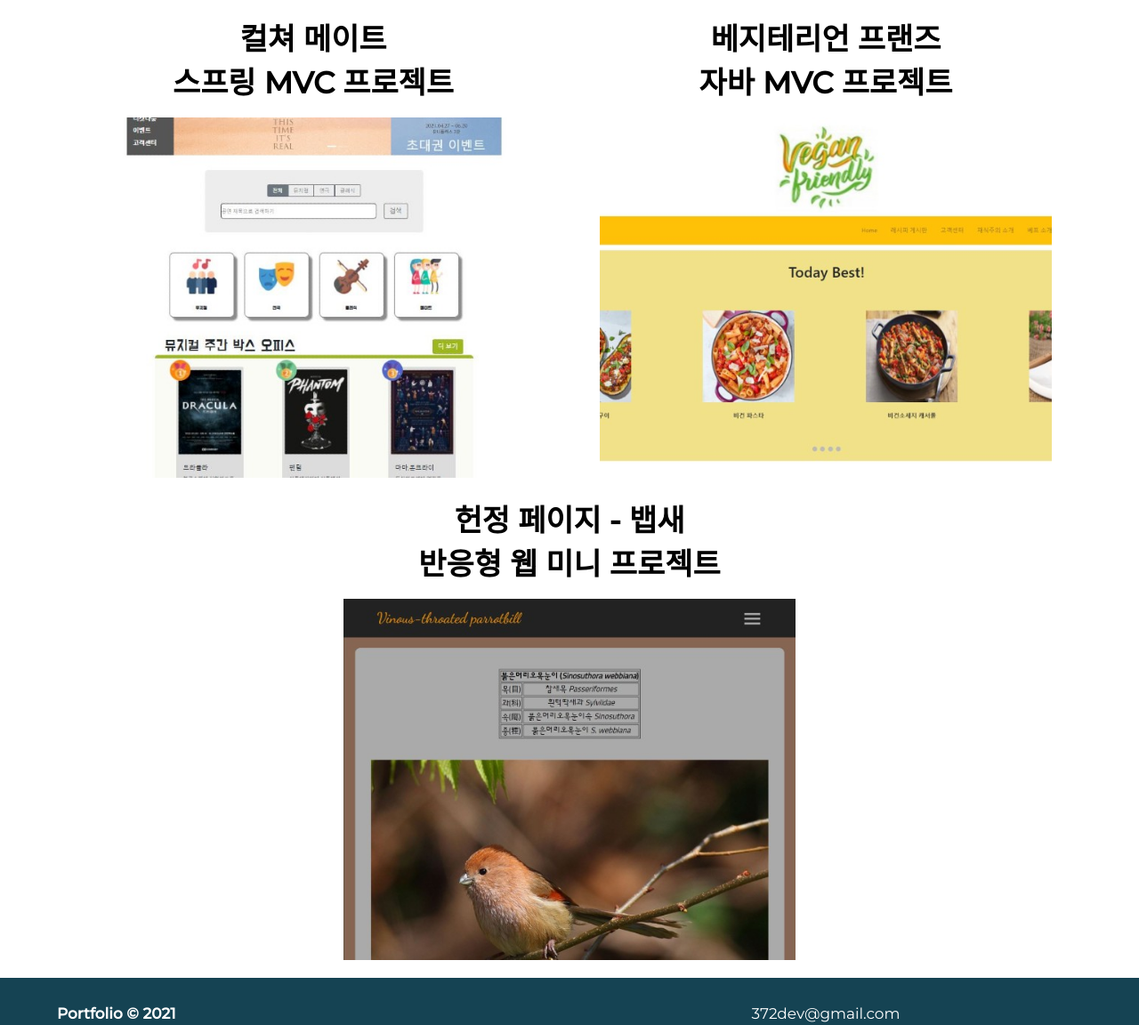
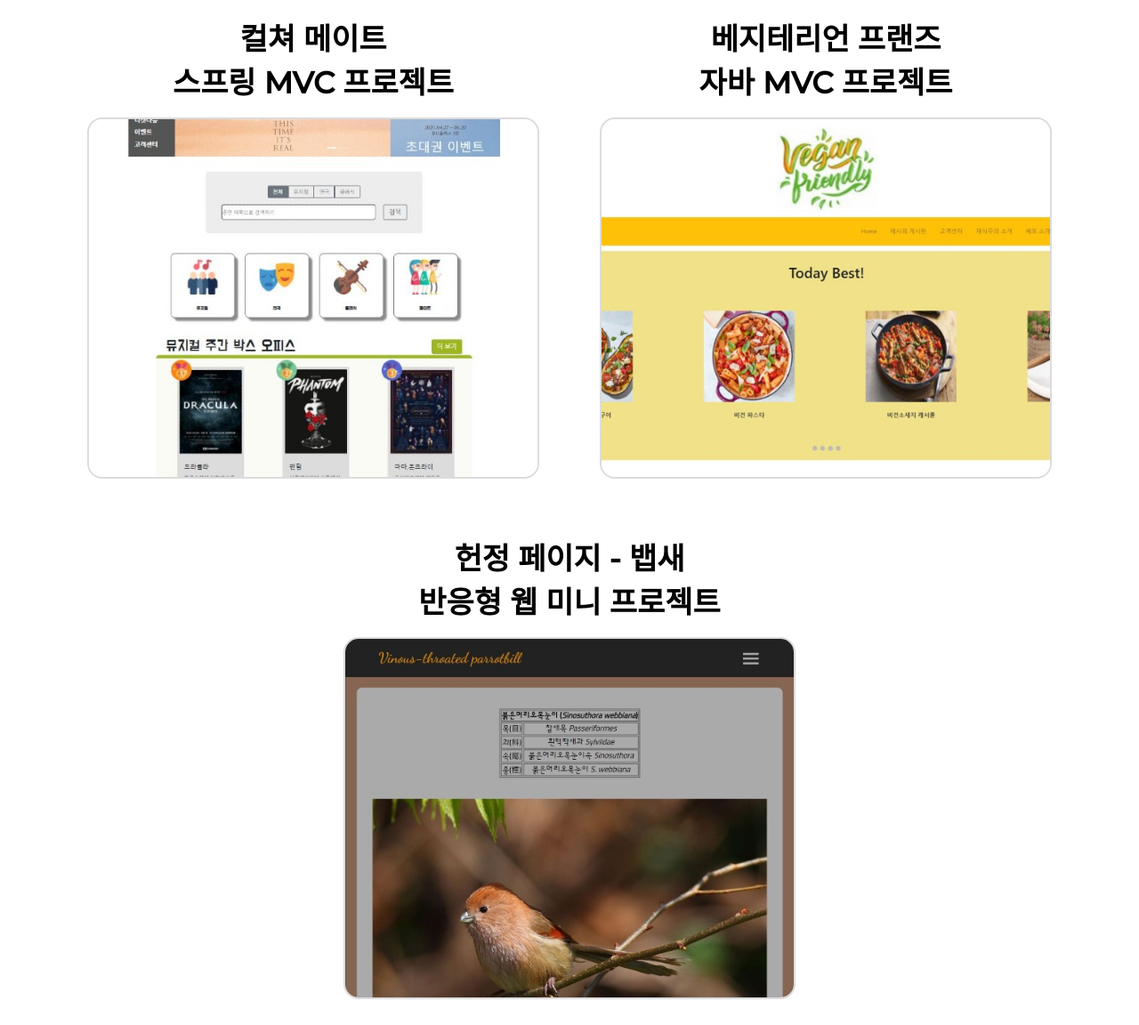
Before and after one commit to 372dev/2021-Portfolio, a plain HTML site: page _Projects/korPr.html in a window 1280 px wide. Shown: the part 80-1232 px from the top of the page at 89% size. Drawn offline with nearby package versions, Linux system fonts and the light colour scheme.

Commit message:
update style

```diff
--- a/_Projects/korPr.html
+++ b/_Projects/korPr.html
@@ -40,13 +40,16 @@
         <div class="project">
           <h2>컬쳐 메이트<br />스프링 MVC 프로젝트</h2>
           <a href="/_Projects/_CM/korCM.html"
-            ><img src="../img/cmMain.jpg" alt="Culture Mate"
+            ><img src="../img/cmMain.jpg" alt="Culture Mate" class="imgBorder"
           /></a>
         </div>
         <div class="project">
           <h2>베지테리언 프랜즈<br />자바 MVC 프로젝트</h2>
           <a href="/_Projects/_VF/korVF.html"
-            ><img src="../img/vfMain.jpg" alt="Vegetarian Friends"
+            ><img
+              src="../img/vfMain.jpg"
+              alt="Vegetarian Friends"
+              class="imgBorder"
           /></a>
         </div>
       </div>
@@ -54,7 +57,7 @@
         <div class="project">
           <h2>헌정 페이지 - 뱁새<br />반응형 웹 미니 프로젝트</h2>
           <a href="/_Projects/_TP/korTP.html"
-            ><img src="../img/tpMain.jpg" alt="Tribute"
+            ><img src="../img/tpMain.jpg" alt="Tribute" class="imgBorder"
           /></a>
         </div>
       </div>
--- a/style/prStyle.css
+++ b/style/prStyle.css
@@ -28,6 +28,7 @@
   -webkit-box-flex: 1;
   -ms-flex: 1 1 40rem;
   flex: 1 1 40rem;
+  margin-bottom: 5rem;
 }
 
 .project img {
@@ -73,3 +74,8 @@
   -ms-flex: 1 1 40rem;
   flex: 1 1 40rem;
 }
+
+.imgBorder {
+  border: 2px solid gainsboro;
+  border-radius: 2rem;
+}
```
Also changed, not shown: _Projects/_TP/korTP.html (+5 -3 lines).
